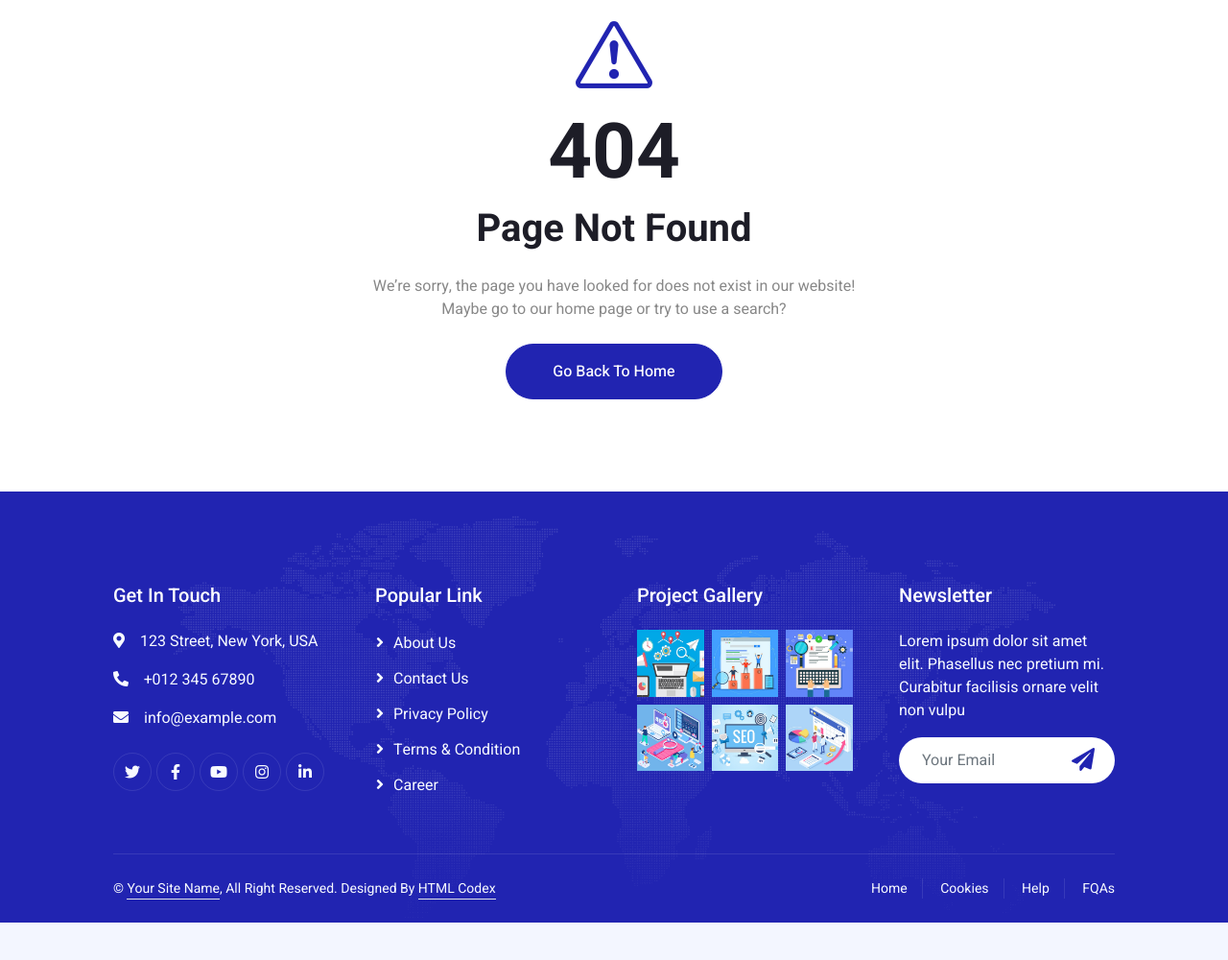
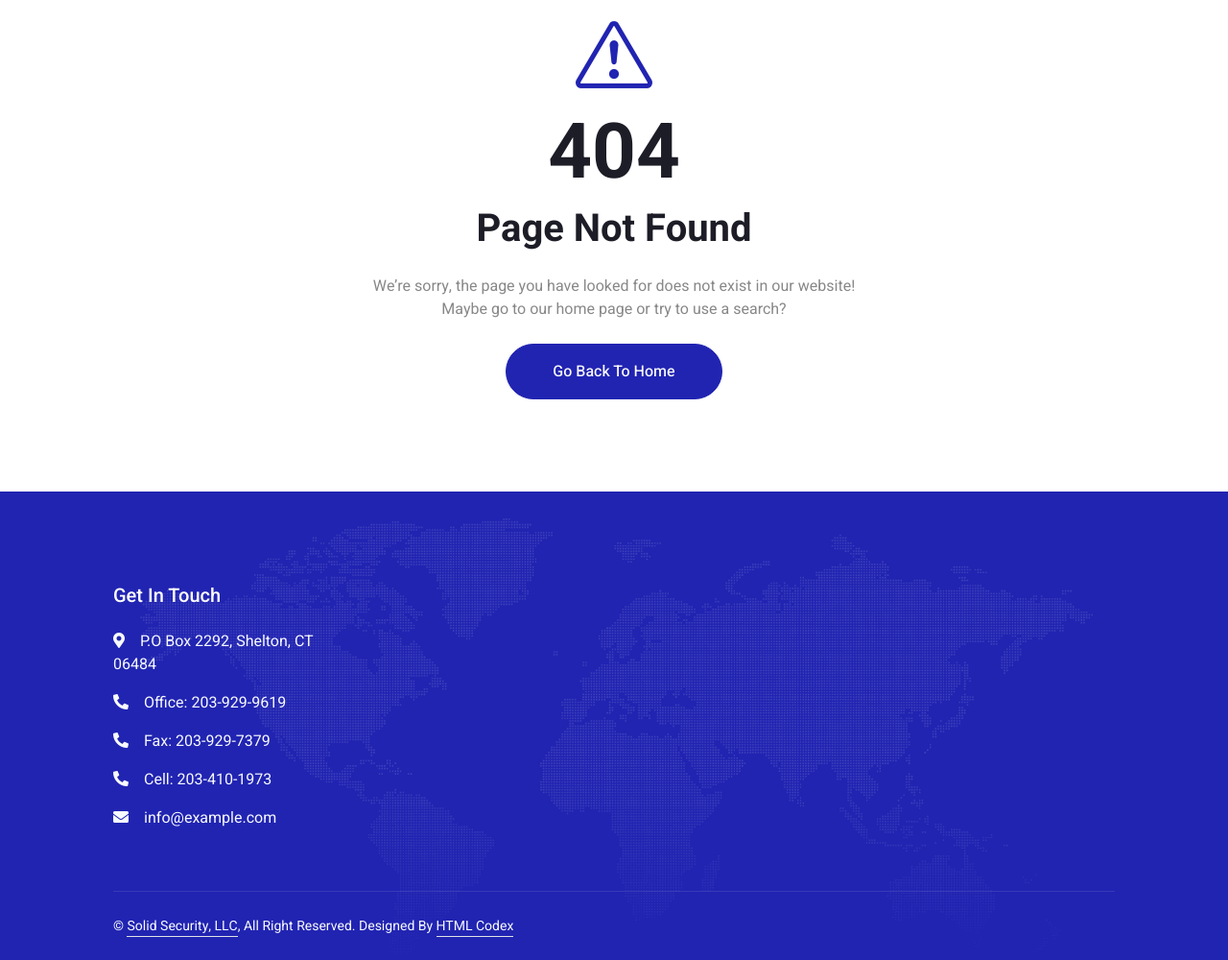
Before and after one commit to Solid-Security-LLC/Solid-Security-LLC.github.io, a plain HTML site: page 404.html in a window 1280 px wide. Shown: the part 579-1579 px from the top of the page at 96% size. Before the commit the page ends 1540 px from the top, so only its background shows below. Drawn offline with nearby package versions, Linux system fonts and the light colour scheme.

Commit message:
update 404 and images

```diff
--- a/404.html
+++ b/404.html
@@ -3,7 +3,7 @@
 
 <head>
     <meta charset="utf-8">
-    <title>SEO Master - SEO Agency Website Template</title>
+    <title>Solid Security LLC - Protect the things you value most</title>
     <meta content="width=device-width, initial-scale=1.0" name="viewport">
     <meta content="" name="keywords">
     <meta content="" name="description">
@@ -47,7 +47,7 @@
         <div class="container-xxl position-relative p-0">
             <nav class="navbar navbar-expand-lg navbar-light px-4 px-lg-5 py-3 py-lg-0">
                 <a href="" class="navbar-brand p-0">
-                    <h1 class="m-0"><i class="fa fa-search me-2"></i>SEO<span class="fs-5">Master</span></h1>
+                    <h1 class="m-0"><i class="fa fa-lock me-2"></i>SOLID<span class="fs-5">Security</span></h1>
                     <!-- <img src="img/logo.png" alt="Logo"> -->
                 </a>
                 <button class="navbar-toggler" type="button" data-bs-toggle="collapse" data-bs-target="#navbarCollapse">
@@ -55,22 +55,11 @@
                 </button>
                 <div class="collapse navbar-collapse" id="navbarCollapse">
                     <div class="navbar-nav ms-auto py-0">
-                        <a href="index.html" class="nav-item nav-link">Home</a>
-                        <a href="about.html" class="nav-item nav-link">About</a>
-                        <a href="service.html" class="nav-item nav-link">Service</a>
-                        <a href="project.html" class="nav-item nav-link">Project</a>
-                        <div class="nav-item dropdown">
-                            <a href="#" class="nav-link dropdown-toggle active" data-bs-toggle="dropdown">Pages</a>
-                            <div class="dropdown-menu m-0">
-                                <a href="team.html" class="dropdown-item">Our Team</a>
-                                <a href="testimonial.html" class="dropdown-item">Testimonial</a>
-                                <a href="404.html" class="dropdown-item active">404 Page</a>
-                            </div>
-                        </div>
-                        <a href="contact.html" class="nav-item nav-link">Contact</a>
+                        <a href="/#home" class="nav-item nav-link">Home</a>
+                        <a href="/#about" class="nav-item nav-link">About</a>
+                        <a href="/#services" class="nav-item nav-link">Service</a>
                     </div>
-                    <butaton type="button" class="btn text-secondary ms-3" data-bs-toggle="modal" data-bs-target="#searchModal"><i class="fa fa-search"></i></butaton>
-                    <a href="https://htmlcodex.com/startup-company-website-template" class="btn btn-secondary text-light rounded-pill py-2 px-4 ms-3">Pro Version</a>
+                    <a href="#contact" class="btn btn-secondary text-light rounded-pill py-2 px-4 ms-3">Contact Us</a>
                 </div>
             </nav>
 
@@ -82,9 +71,7 @@
                             <hr class="bg-white mx-auto mt-0" style="width: 90px;">
                             <nav aria-label="breadcrumb">
                                 <ol class="breadcrumb justify-content-center">
-                                    <li class="breadcrumb-item"><a class="text-white" href="#">Home</a></li>
-                                    <li class="breadcrumb-item"><a class="text-white" href="#">Pages</a></li>
-                                    <li class="breadcrumb-item text-white active" aria-current="page">404</li>
+                                    <li class="breadcrumb-item"><a class="text-white" href="/">Home</a></li>
                                 </ol>
                             </nav>
                         </div>
@@ -93,25 +80,6 @@
             </div>
         </div>
         <!-- Navbar & Hero End -->
-
-
-        <!-- Full Screen Search Start -->
-        <div class="modal fade" id="searchModal" tabindex="-1">
-            <div class="modal-dialog modal-fullscreen">
-                <div class="modal-content" style="background: rgba(29, 29, 39, 0.7);">
-                    <div class="modal-header border-0">
-                        <button type="button" class="btn bg-white btn-close" data-bs-dismiss="modal" aria-label="Close"></button>
-                    </div>
-                    <div class="modal-body d-flex align-items-center justify-content-center">
-                        <div class="input-group" style="max-width: 600px;">
-                            <input type="text" class="form-control bg-transparent border-light p-3" placeholder="Type search keyword">
-                            <button class="btn btn-light px-4"><i class="bi bi-search"></i></button>
-                        </div>
-                    </div>
-                </div>
-            </div>
-        </div>
-        <!-- Full Screen Search End -->
 
 
         <!-- 404 Start -->
@@ -123,7 +91,7 @@
                         <h1 class="display-1">404</h1>
                         <h1 class="mb-4">Page Not Found</h1>
                         <p class="mb-4">We’re sorry, the page you have looked for does not exist in our website! Maybe go to our home page or try to use a search?</p>
-                        <a class="btn btn-primary rounded-pill py-3 px-5" href="">Go Back To Home</a>
+                        <a class="btn btn-primary rounded-pill py-3 px-5" href="/">Go Back To Home</a>
                     </div>
                 </div>
             </div>
@@ -137,55 +105,11 @@
                 <div class="row g-5">
                     <div class="col-md-6 col-lg-3">
                         <h5 class="text-white mb-4">Get In Touch</h5>
-                        <p><i class="fa fa-map-marker-alt me-3"></i>123 Street, New York, USA</p>
-                        <p><i class="fa fa-phone-alt me-3"></i>+012 345 67890</p>
+                        <p><i class="fa fa-map-marker-alt me-3"></i>P.O Box 2292, Shelton, CT 06484</p>
+                        <p><i class="fa fa-phone-alt me-3"></i>Office: 203-929-9619</p>
+                        <p><i class="fa fa-phone-alt me-3"></i>Fax: 203-929-7379</p>
+                        <p><i class="fa fa-phone-alt me-3"></i>Cell: 203-410-1973</p>
                         <p><i class="fa fa-envelope me-3"></i>info@example.com</p>
-                        <div class="d-flex pt-2">
-                            <a class="btn btn-outline-light btn-social" href=""><i class="fab fa-twitter"></i></a>
-                            <a class="btn btn-outline-light btn-social" href=""><i class="fab fa-facebook-f"></i></a>
-                            <a class="btn btn-outline-light btn-social" href=""><i class="fab fa-youtube"></i></a>
-                            <a class="btn btn-outline-light btn-social" href=""><i class="fab fa-instagram"></i></a>
-                            <a class="btn btn-outline-light btn-social" href=""><i class="fab fa-linkedin-in"></i></a>
-                        </div>
-                    </div>
-                    <div class="col-md-6 col-lg-3">
-                        <h5 class="text-white mb-4">Popular Link</h5>
-                        <a class="btn btn-link" href="">About Us</a>
-                        <a class="btn btn-link" href="">Contact Us</a>
-                        <a class="btn btn-link" href="">Privacy Policy</a>
-                        <a class="btn btn-link" href="">Terms & Condition</a>
-                        <a class="btn btn-link" href="">Career</a>
-                    </div>
-                    <div class="col-md-6 col-lg-3">
-                        <h5 class="text-white mb-4">Project Gallery</h5>
-                        <div class="row g-2">
-                            <div class="col-4">
-                                <img class="img-fluid" src="img/portfolio-1.jpg" alt="Image">
-                            </div>
-                            <div class="col-4">
-                                <img class="img-fluid" src="img/portfolio-2.jpg" alt="Image">
-                            </div>
-                            <div class="col-4">
-                                <img class="img-fluid" src="img/portfolio-3.jpg" alt="Image">
-                            </div>
-                            <div class="col-4">
-                                <img class="img-fluid" src="img/portfolio-4.jpg" alt="Image">
-                            </div>
-                            <div class="col-4">
-                                <img class="img-fluid" src="img/portfolio-5.jpg" alt="Image">
-                            </div>
-                            <div class="col-4">
-                                <img class="img-fluid" src="img/portfolio-6.jpg" alt="Image">
-                            </div>
-                        </div>
-                    </div>
-                    <div class="col-md-6 col-lg-3">
-                        <h5 class="text-white mb-4">Newsletter</h5>
-                        <p>Lorem ipsum dolor sit amet elit. Phasellus nec pretium mi. Curabitur facilisis ornare velit non vulpu</p>
-                        <div class="position-relative w-100 mt-3">
-                            <input class="form-control border-0 rounded-pill w-100 ps-4 pe-5" type="text" placeholder="Your Email" style="height: 48px;">
-                            <button type="button" class="btn shadow-none position-absolute top-0 end-0 mt-1 me-2"><i class="fa fa-paper-plane text-primary fs-4"></i></button>
-                        </div>
                     </div>
                 </div>
             </div>
@@ -193,18 +117,10 @@
                 <div class="copyright">
                     <div class="row">
                         <div class="col-md-6 text-center text-md-start mb-3 mb-md-0">
-                            &copy; <a class="border-bottom" href="#">Your Site Name</a>, All Right Reserved.
+                            &copy; <a class="border-bottom" href="#">Solid Security, LLC</a>, All Right Reserved.
 
 							<!--/*** This template is free as long as you keep the footer author’s credit link/attribution link/backlink. If you'd like to use the template without the footer author’s credit link/attribution link/backlink, you can purchase the Credit Removal License from "https://htmlcodex.com/credit-removal". Thank you for your support. ***/-->
 							Designed By <a class="border-bottom" href="https://htmlcodex.com">HTML Codex</a>
-                        </div>
-                        <div class="col-md-6 text-center text-md-end">
-                            <div class="footer-menu">
-                                <a href="">Home</a>
-                                <a href="">Cookies</a>
-                                <a href="">Help</a>
-                                <a href="">FQAs</a>
-                            </div>
                         </div>
                     </div>
                 </div>
```
Also changed, not shown: index.html (+14 -25 lines), img/20944195.jpg (added), img/rb_1949.png (added), img/rb_3175.png (added), img/rb_3178.png (added), img/safety-measures-unauthorized-access-prevention_335657-3175.jpg (added).
